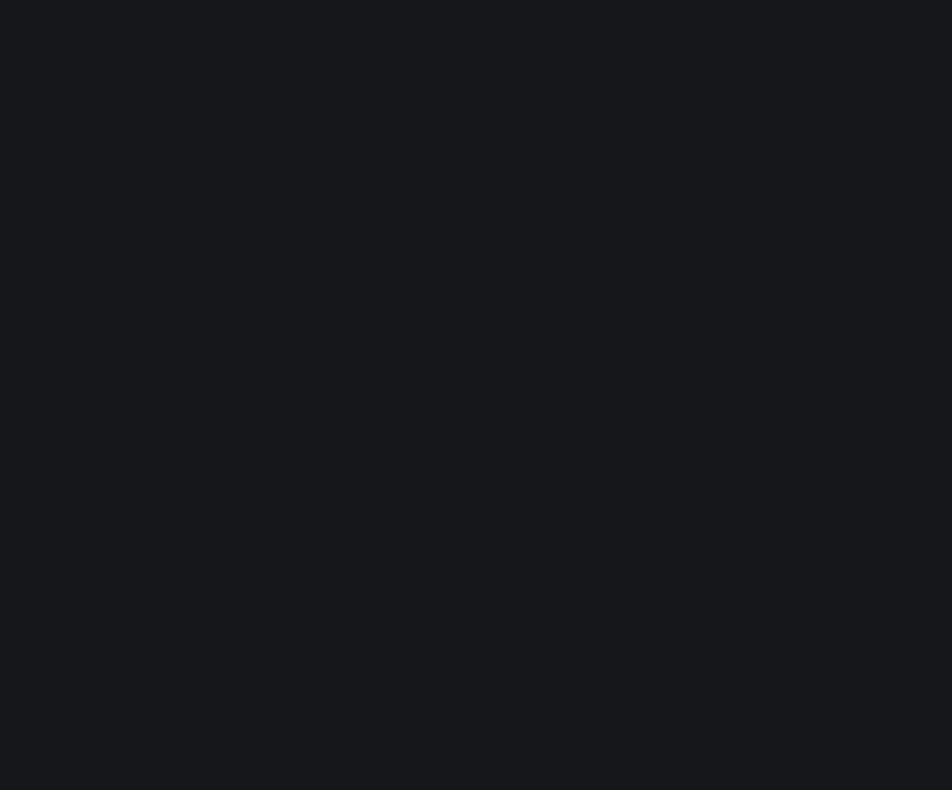
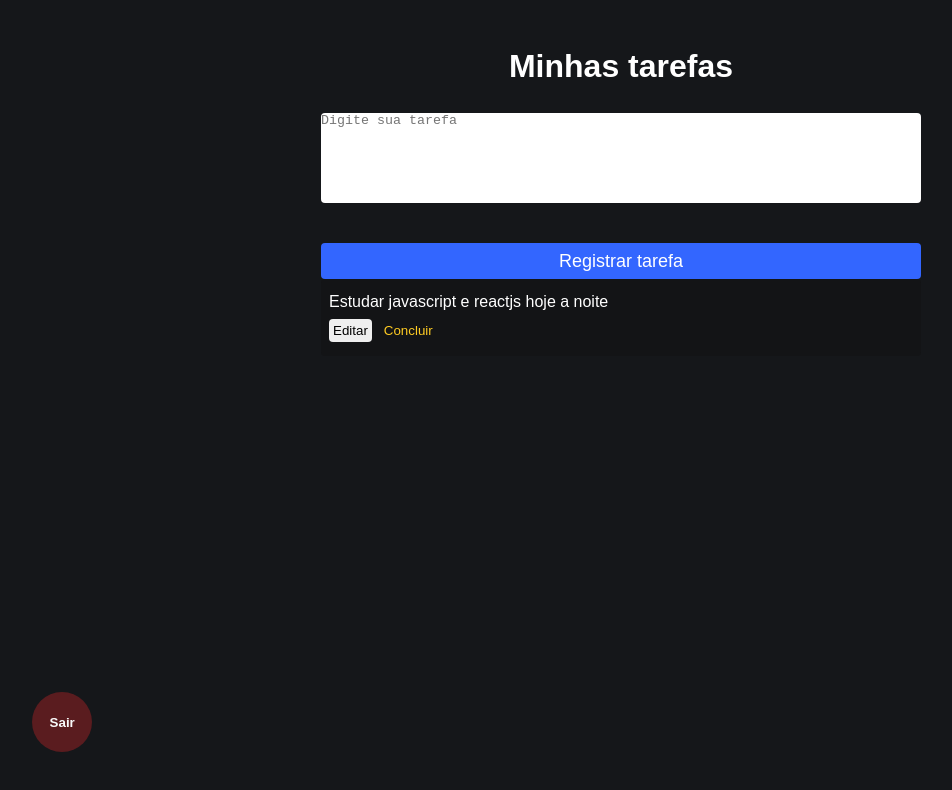
Before and after one commit to pauloricardoodev-dotcom/toDoList, a React (Create React App) app in the folder myapp/: page /admin in a window 1280 px wide. Before the commit this address had no page. Shown: the top 790 px of the page, without its empty margins (19-971 px from the left). Built offline with nearby package versions, Linux system fonts and the light colour scheme; no server answers; sample sign-in values are in the browser's storage.

Commit message:
Creating Admin page
Created the admin page and added functions for buttons and other basic functionalities

```diff
--- /dev/null
+++ b/myapp/src/pages/Admin/admin.css
@@ -0,0 +1,60 @@
+.admin-container{
+    display: flex;
+    flex-direction: column;
+    align-items: center;
+    margin-top: 48px;
+}
+
+.admin-container h1{
+    margin-bottom: 28px;
+}
+
+.btn-register{
+    margin-top: 28px;
+}
+
+.list{
+    width: 90%;
+    max-width: 600px;
+    flex-direction: column;
+    background-color: rgba(18,18,18, 0.38);
+    border-radius: 4px;
+    margin-bottom: 12px;
+    justify-content: center;
+    padding: 14px 8px;
+}
+
+.list p{
+    margin-bottom: 8px;
+}
+
+.list button{
+    margin-right: 8px;
+    border: 0;
+    border-radius: 4px;
+    padding: 4px;
+}
+
+.btn-delete{
+    color: #ffcc23;
+    background-color: transparent;
+}
+
+.btn-logout{
+    position: absolute;
+    bottom: 6%;
+    left: 4%;
+    height: 60px;
+    width: 60px;
+    border-radius: 30px;
+    border: 0;
+    font-weight: bold;
+    background-color: rgba(219,38,42, 0.35);
+    color: #fafafa;
+    transition: all 0.5s;
+}
+
+.btn-logout:hover{
+    background-color: rgba(229, 38, 41, 1);
+    color: #FFF;
+}
--- /dev/null
+++ b/myapp/src/pages/Admin/index.js
@@ -0,0 +1,49 @@
+import { useState } from 'react'
+import './admin.css'
+import { auth } from '../../firebaseConnection'
+import { signOut } from 'firebase/auth'
+
+export default function Admin(){
+    const [tarefaInput, setTarefaInput] = useState('')
+
+    function handleRegister(e){
+        e.preventDefault();
+
+        alert("Clicou")
+    }
+
+    async function handleLogout(){
+        await signOut(auth);
+    }
+
+    return(
+        <div className="admin-container">
+            <h1>
+                Minhas tarefas
+            </h1>
+
+            <form className="form" onSubmit={handleRegister}>
+                <textarea
+                    placeholder="Digite sua tarefa"
+                    value={tarefaInput}
+                    onChange={(e) => setTarefaInput(e.target.value) }
+                />
+
+                <button className="btn-register" type="submit">Registrar tarefa</button>
+            </form>
+
+            <article className="list">
+                <p>Estudar javascript e reactjs hoje a noite</p>
+
+                <div>
+                    <button>Editar</button>
+                    <button className="btn-delete">Concluir</button>
+                </div>
+            </article>
+
+            <button className="btn-logout"  onClick={handleLogout}>
+                Sair
+            </button>
+        </div>
+    )
+}
--- a/myapp/src/pages/Home/home.css
+++ b/myapp/src/pages/Home/home.css
@@ -0,0 +1,56 @@
+.home-container{
+    display: flex;
+    flex-direction: column;
+    align-items: center;
+    justify-content: center;
+    height: 100vh;
+    width: 100%;
+}
+
+.home-container h1{
+    font-size: 48px;
+    margin-bottom: 8px;
+}
+
+.home-container span{
+    margin-bottom: 28px;
+}
+
+.form{
+    display: flex;
+    flex-direction: column;
+    width: 90%;
+    max-width: 600px;
+}
+
+.form input{
+    border: 0;
+    margin-bottom: 12px;
+    height: 36px;
+    border-radius: 4px;
+    padding: 0 8px;
+}
+
+.form button{
+    height: 36px;
+    border: 0;
+    border-radius: 4px;
+    background-color: #3366ff;
+    color: #FFF;
+    font-size: 18px;
+}
+
+.form textarea{
+    margin-bottom: 12px;
+    border: 0;
+    height: 90px;
+    resize: none;
+    border-radius: 4px;
+}
+
+.button-link{
+    color: #b4b8bb;
+    text-decoration: none;
+    margin: 14px 0;
+    font-size: 14px;
+}
--- a/myapp/src/pages/Home/index.js
+++ b/myapp/src/pages/Home/index.js
@@ -1,8 +1,66 @@
+import { useState } from 'react'
+import './home.css'
+import { Link } from 'react-router-dom'
+import { auth } from '../../firebaseConnection'
+import { signInWithEmailAndPassword } from 'firebase/auth'
+import { useNavigate } from 'react-router-dom'
 
-export default function App() {
+export default function Home() {
+
+  const [email, setEmail] = useState('')
+  const [password, setPassword] = useState('')
+  const navigate = useNavigate();
+
+   async function handleLogin(e){
+    e.preventDefault();
+
+    if(email !== '' && password !== ''){
+
+      await signInWithEmailAndPassword(auth, email, password)
+      .then(() => {
+        navigate('/admin', { replace:true })
+      })
+      .catch(() => {
+        alert("ERRO AO FAZER LOGIN")
+      })
+
+    }else{
+      alert("Preencha todos os campos!")
+    }
+  }
+
   return (
     <div>
-      <h1>Projeto To Do List!</h1>
+      <div className='home-container'>
+        <h1>To do List</h1>
+        <span>Gerencie sua agenda!</span>
+
+        <form className='form' onSubmit={handleLogin}>
+          <input
+            type='text'
+            placeholder='Digite seu email'
+            value={email}
+            onChange={
+              (e) => setEmail(e.target.value)
+            }
+          />
+
+          <input
+            type='password'
+            placeholder='****'
+            value={password}
+            onChange={
+              (e) => setPassword(e.target.value)
+            }
+          />
+
+          <button type='submit'>Acessar</button>
+        </form>
+
+        <Link className='button-link' to="/register">
+          não possuí uma conta? cadastre-se agora!
+        </Link>
+      </div>
     </div>
   );
 }
--- a/myapp/src/pages/Register/index.js
+++ b/myapp/src/pages/Register/index.js
@@ -0,0 +1,64 @@
+import { useState } from 'react'
+import { Link } from 'react-router-dom'
+import { auth } from '../../firebaseConnection'
+import { createUserWithEmailAndPassword } from 'firebase/auth'
+import { useNavigate } from 'react-router-dom'
+
+export default function Register() {
+  const [email, setEmail] = useState('')
+  const [password, setPassword] = useState('')
+  const navigate = useNavigate();
+
+  async function handleRegister(e){
+    e.preventDefault();
+
+    if(email !== '' && password !== ''){
+
+      await createUserWithEmailAndPassword(auth, email, password)
+      .then(() => {
+        navigate('/admin', { replace: true })
+      })
+      .catch(() => {
+        alert("ERRO AO FAZER O CADASTRO")
+      })
+
+    }else{
+      alert("Preencha todos os campos!")
+    }
+  }
+
+  return (
+    <div>
+      <div className='home-container'>
+        <h1>Cadastre-se</h1>
+        <span>Vamos criar sua conta</span>
+
+        <form className='form' onSubmit={handleRegister}>
+          <input
+            type='text'
+            placeholder='Digite seu email'
+            value={email}
+            onChange={
+              (e) => setEmail(e.target.value)
+            }
+          />
+
+          <input
+            type='password'
+            placeholder='****'
+            value={password}
+            onChange={
+              (e) => setPassword(e.target.value)
+            }
+          />
+
+          <button type='submit'>Acessar</button>
+        </form>
+
+        <Link className='button-link' to="/">
+          Já possui uma conta? Faça Login!
+        </Link>
+      </div>
+    </div>
+  );
+}
--- /dev/null
+++ b/myapp/src/routes/Private.js
@@ -0,0 +1,45 @@
+import { useState, useEffect } from 'react'
+import { auth } from '../firebaseConnection'
+import { onAuthStateChanged } from 'firebase/auth'
+import { Navigate } from 'react-router-dom'
+
+export default function Private({ children }){
+
+    const [loading, setLoading] = useState(true);
+    const [signed, setSigned] = useState(false)
+
+    useEffect(() => {
+        async function checkLogin() {
+            const unsub = onAuthStateChanged(auth, (user) => {
+                if(user){
+                 const userData = {
+                    uid: user.uid,
+                    email: user.email,
+                 }
+
+                 localStorage.setItem("@detailUser", JSON.stringify(userData))
+
+                 setLoading(false);
+                 setSigned(true);
+
+                }else{
+                    setLoading(false);
+                    setSigned(false);
+                }
+            })
+        }
+        checkLogin();
+    }, [])
+
+    if(loading){
+        return(
+            <div></div>
+        )
+    }
+
+    if(!signed){
+        return <Navigate to="/"/>
+    }
+
+    return children;
+}
--- a/myapp/src/routes/index.js
+++ b/myapp/src/routes/index.js
@@ -2,12 +2,16 @@
 
 import Home from '../pages/Home';
 import Register from '../pages/Register';
+import Admin from '../pages/Admin';
+
+import Private from './Private'
 
 function RoutesApp(){
     return(
         <Routes>
             <Route path='/' element={<Home/>}/>
             <Route path='/register' element={<Register/>}/>
+            <Route path='/admin' element={ <Private> <Admin/> </Private>} />
         </Routes>
     )
 }
```
